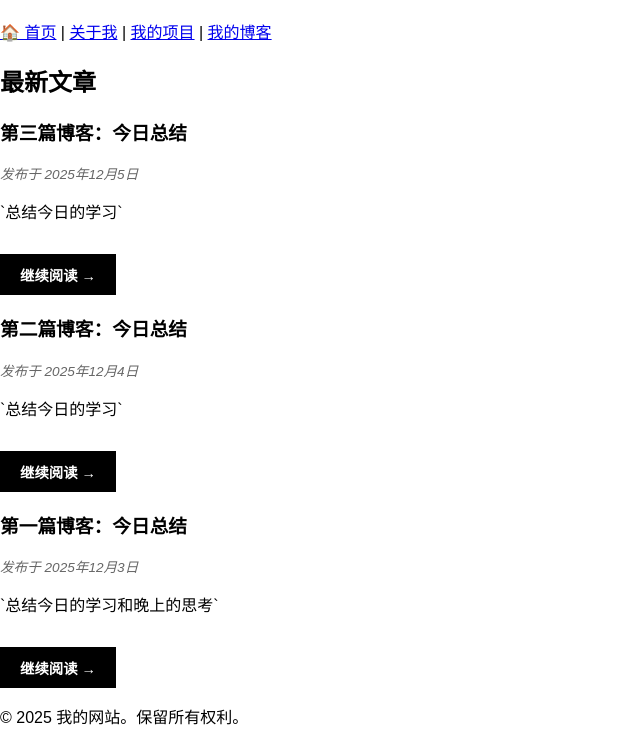
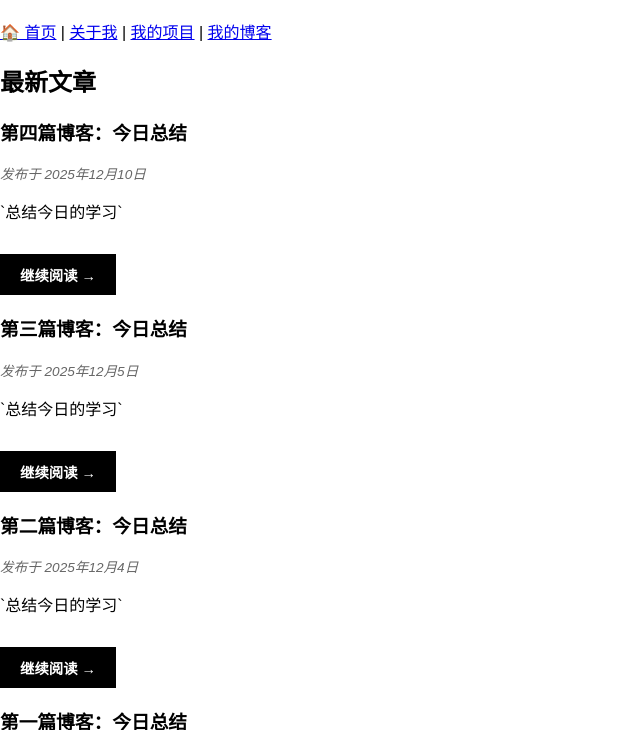
Before and after one commit to sheepkinn/sheepkinn.github.io, a plain HTML site: page pages/blog.html in a window 1280 px wide. Shown: the part 70-800 px from the top of the page, without its empty margins (0-640 px from the left). Drawn offline with Linux system fonts and the light colour scheme.

Commit message:
Updated an icon for the website and uploaded a blog post.

```diff
--- a/pages/blog.html
+++ b/pages/blog.html
@@ -24,6 +24,15 @@
     <h2>最新文章</h2>
 
     <section class="blog-list">
+
+      <div class="blog-post-card">
+        <h3>第四篇博客：今日总结</h3>
+        <p class="post-meta">发布于 2025年12月10日</p>
+        <p>`总结今日的学习`</p>
+        <a href="article.html?post=post-4" class="read-more">
+          继续阅读 &rarr;
+        </a>
+      </div>
 
       <div class="blog-post-card">
         <h3>第三篇博客：今日总结</h3>
```
Also changed, not shown: index.html (+1 -1 lines), assets/images/fire.png (added), 1 other file.
